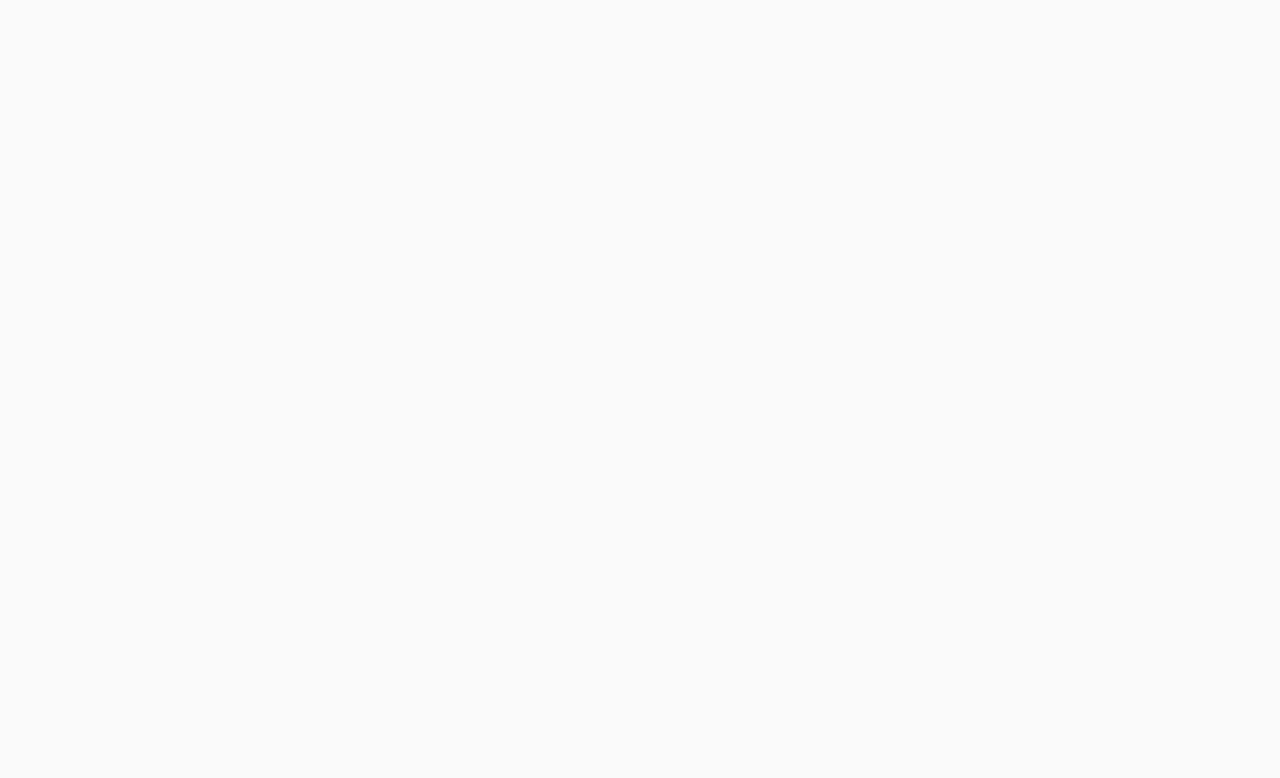
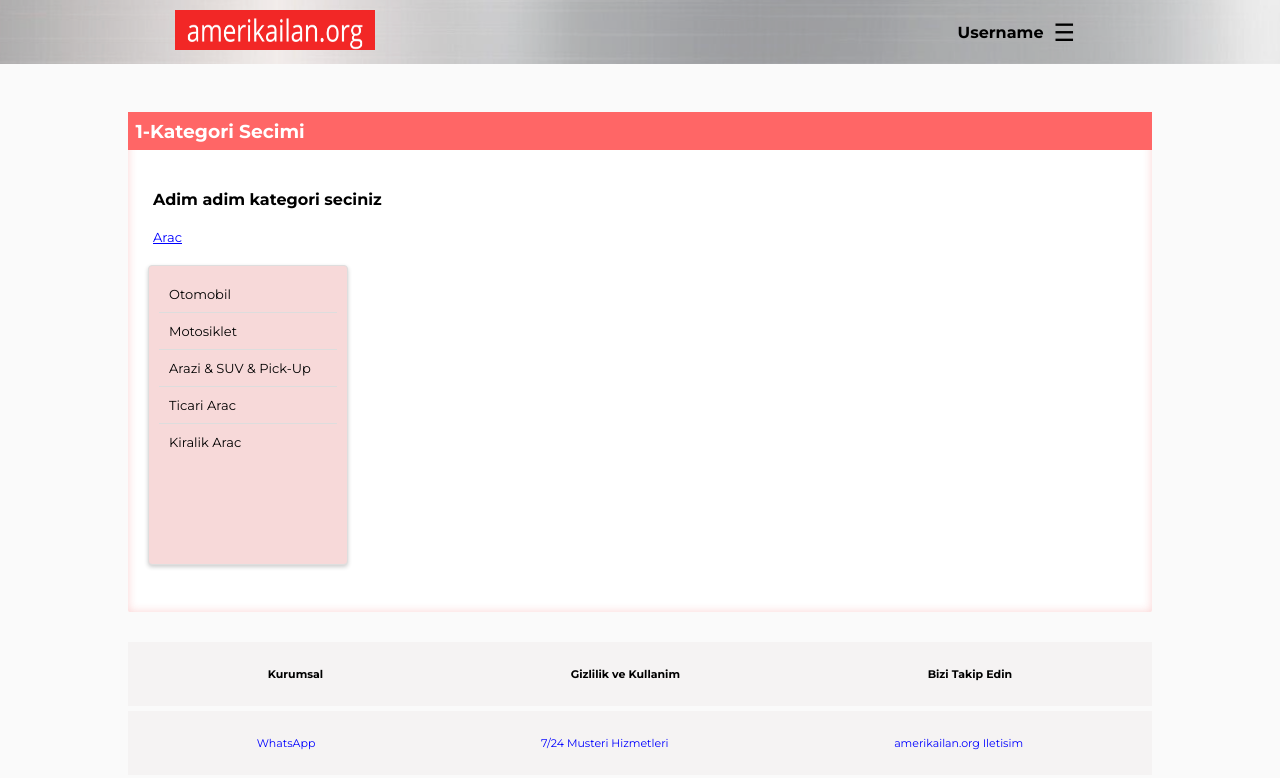
Before and after one commit to nugrezo/amerikailan.org, a React (Create React App) app: page /advertisement/vehicle in a window 1280 px wide. Before the commit this address had no page. Shown: the top 778 px of the page. Built offline with nearby package versions, Linux system fonts and the light colour scheme.

Commit message:
some npm packanages were added

```diff
--- a/package.json
+++ b/package.json
@@ -21,6 +21,7 @@
     "react-quill": "^2.0.0",
     "react-router-dom": "^6.21.1",
     "react-scripts": "5.0.1",
+    "switch": "^0.0.0",
     "web-vitals": "^2.1.4"
   },
   "scripts": {
--- a/src/App.js
+++ b/src/App.js
@@ -5,11 +5,12 @@ import Login from "./components/Login/SignIn";
 import Register from "./components/Register/Register";
 import Advertisement from "./components/Advertisement/Advertisement";
 import RealEstateMain from "./components/RealEstate/RealEstateMain";
-import RealEstateSubStepTwo from "./components/RealEstate/RealEstateSubStepTwo";
 import RealEstateSubStepThree from "./components/RealEstate/RealEstateSubStepThree";
 import RealEstateSubStepFour from "./components/RealEstate/RealEstateSubStepFour";
 import RealEstateSubStepFive from "./components/RealEstate/RealEstateSubStepFive";
 import Payment from "./components/Payment/Payment";
+import Vehicle from "./components/Vehicle/Vehicle";
+import PhoneApproval from "./components/PhoneApproval/PhoneApproval";
 
 function App() {
   return (
@@ -27,7 +28,7 @@ function App() {
           />
           <Route
             path="/advertisement/realestate_main/step_two"
-            element={<RealEstateSubStepTwo />}
+            element={<PhoneApproval />}
           />
           <Route
             path="/advertisement/realestate_main/step_three"
@@ -45,6 +46,11 @@ function App() {
             path="/advertisement/realestate_main/secure_payment"
             element={<Payment />}
           />
+          <Route path="/advertisement/vehicle" element={<Vehicle />} />
+          <Route
+            path="/advertisement/vehicle/step_two"
+            element={<PhoneApproval />}
+          />
         </Routes>
       </BrowserRouter>
     </div>
--- a/src/components/Advertisement/Advertisement.js
+++ b/src/components/Advertisement/Advertisement.js
@@ -42,7 +42,10 @@ const Advertisement = () => {
                   <h3>Emlak</h3>
                 </div>
               </a>
-              <a href="#" alt="vasita">
+              <a
+                href="http://localhost:3000/advertisement/vehicle"
+                alt="vehicle"
+              >
                 <div className="category category-select-body-vasita">
                   <i className="icon vehicle-icon">
                     <img src={vehicleicon} alt="vehicle-icon" />
--- a/src/components/RealEstate/RealEstateSubStepTwo.js
+++ b/src/components/PhoneApproval/PhoneApproval.js
@@ -1,6 +1,6 @@
 import React, { useState, useEffect } from "react";
 import { useNavigate } from "react-router-dom";
-import "./RealEstateSubStepTwo.css";
+import "./PhoneApproval.css";
 import Usermenu from "../Usermenu/Usermenu";
 import logo from "../../library/logo.png";
 import cellphoneimage from "../../library/advicons/phone.png";
@@ -9,7 +9,7 @@ import checkmark from "../../library/advicons/greencheckmark.png";
 import Footer from "../Footer/Footer";
 import CountDownTimer from "../CountDownTimer/CountDownTimer";
 
-const RealEstateSubStepTwo = () => {
+const PhoneApproval = () => {
   const [showContent, setShowContent] = useState(true);
   const [phoneNumber, setPhoneNumber] = useState("");
   const [textCode, setTextCode] = useState("");
@@ -295,4 +295,4 @@ const RealEstateSubStepTwo = () => {
   );
 };
 
-export default RealEstateSubStepTwo;
+export default PhoneApproval;
--- /dev/null
+++ b/src/components/Vehicle/Vehicle.css
@@ -0,0 +1,138 @@
+* {
+  padding: 0;
+  margin: 0;
+  box-sizing: border-box;
+  font-family: "montserrat", sans-serif;
+}
+
+body {
+  background-color: #fafafa;
+}
+
+.vehicle-stepbystep {
+  padding-top: 40px;
+  padding-left: 25px;
+}
+
+.vehicle-backtoselection {
+  display: flex;
+  padding: 20px 0 20px 10px;
+  margin-left: 15px;
+  font-size: 13px;
+}
+
+.vehicle-box {
+  display: flex;
+  flex-direction: column;
+  gap: 3rem;
+}
+
+#vehicle_category-selection {
+  background-color: #ff6666;
+  color: white;
+  padding: 7.5px;
+}
+
+.vehicle-backtoselection {
+  display: flex;
+  padding: 20px 0 20px 10px;
+  margin-left: 15px;
+  font-size: 13px;
+}
+
+.vehicle-backtoselection a {
+  margin-right: 5px;
+}
+
+.vehicle-backtoselection span {
+  margin-right: 5px;
+}
+.vehicle-backtoselection p {
+  margin-right: 5px;
+}
+
+.adv-vehicle-body {
+  display: flex;
+}
+
+.adv-vehicle-body ul {
+  list-style: none;
+  padding: 10px;
+  width: 200px;
+  height: 300px;
+  margin-left: 20px;
+  background-color: #f7d9d9;
+  border: solid 1px #dedede;
+  border-radius: 4px;
+  box-shadow: 0 2px 4px rgba(0, 0, 0, 0.2);
+  z-index: 1;
+}
+
+.adv-vehicle-body ul li {
+  color: black;
+  padding: 10px;
+  font-size: 13px;
+  cursor: pointer;
+  transition: background-color 0.2s;
+  transition: background-color 0.2s;
+  border-bottom: 1px solid #ddd;
+}
+
+.adv-vehicle-body ul li:hover {
+  background-color: #ff6666;
+  color: white;
+  font-weight: bold;
+}
+
+.adv-vehicle-body ul li:last-child {
+  border-bottom: none; /* Remove the border for the last item */
+}
+
+.vehicle-content {
+  width: 80%;
+  height: 500px;
+  margin: 0 auto;
+  background-color: #fff;
+  border-radius: 2px;
+  box-shadow: 0 0 10px rgba(236, 36, 36, 0.2) inset; /* Add an inset box shadow around the border */
+}
+
+.adv-vehicle-body .lastchild {
+  display: flex;
+  flex-direction: column;
+  align-items: center;
+  padding-top: 50px;
+  gap: 1rem;
+}
+
+.adv-vehicle-body p {
+  color: black;
+  text-align: center;
+  font-size: 13px;
+}
+
+.adv-vehicle-body button {
+  text-align: center;
+  font-size: 13px;
+  background-color: #ff6666;
+  padding: 10px;
+  border-radius: 2px;
+  border: 1px solid #cccccc;
+  cursor: pointer;
+  opacity: 1;
+  color: black;
+  box-shadow: 1px 0 2px 0 #f85959;
+  border: 2px solid #fc6262;
+}
+
+.adv-vehicle-body button:hover {
+  opacity: 0.9;
+  transition: opacity 0.3 ease;
+  color: #fff;
+  font-weight: bold;
+}
+
+.adv-vehicle-body .lastchild img {
+  height: 50px;
+  width: 50px;
+}
--- /dev/null
+++ b/src/components/Vehicle/Vehicle.js
@@ -0,0 +1,152 @@
+import React, { useState } from "react";
+import checkmark from "../../library/advicons/greencheckmark.png";
+import "./Vehicle.css";
+import Footer from "../Footer/Footer";
+import logo from "../../library/logo.png";
+import Usermenu from "../Usermenu/Usermenu";
+
+const Vehicle = () => {
+  const [openBox2, setOpenBox2] = useState(false);
+  const [openBox3, setOpenBox3] = useState(false);
+  const [openBox4, setOpenBox4] = useState(false);
+  const [selectedWordsFromBox1, setSelectedWordsFromBox1] = useState([]);
+  const [selectedWordsFromBox2, setSelectedWordsFromBox2] = useState([]);
+  const [selectedWordsFromBox3, setSelectedWordsFromBox3] = useState([]);
+  const [selectedWordsFromBox4, setSelectedWordsFromBox4] = useState([]);
+  console.log(selectedWordsFromBox4);
+  const [backToSelectionVisible, setBackToSelectionVisible] = useState(true);
+  const [advVehicleBodyVisible, setAdvVehcileBodyVisible] = useState(true);
+
+  const handleFirstBoxClick = (value) => {
+    setSelectedWordsFromBox1([value]);
+    setSelectedWordsFromBox2([""]);
+    setSelectedWordsFromBox3([""]);
+    setOpenBox2(true);
+    setOpenBox3(false);
+    setOpenBox4(false);
+  };
+
+  const handleSecondBoxClick = (value) => {
+    setSelectedWordsFromBox2([value]);
+    setSelectedWordsFromBox3([""]);
+    setOpenBox3(true);
+  };
+
+  const handleThirdBoxClick = (value) => {
+    setSelectedWordsFromBox4([value]);
+    console.log("button is clicked");
+    setOpenBox2(false);
+    setOpenBox3(false);
+    setBackToSelectionVisible(false);
+    setAdvVehcileBodyVisible(false);
+  };
+  return (
+    <div className="adv-vehicle">
+      <div>
+        <div className="vehicle-box">
+          <div className="container">
+            <nav className="navbar">
+              <div className="nav-logo">
+                <a className="navbar-brand" href="http://localhost:3000">
+                  <img src={logo} width="200px;" height="60px;" alt="logo" />
+                </a>
+              </div>
+              <div className="nav-userProfile">
+                <Usermenu />
+              </div>
+            </nav>
+          </div>
+          <div className="vehicle-content">
+            <main>
+              <div>
+                <h3 id="vehicle_category-selection">1-Kategori Secimi</h3>
+                <h4 className="vehicle-stepbystep">
+                  Adim adim kategori seciniz
+                </h4>
+                {backToSelectionVisible && (
+                  <div className="backtoselection">
+                    <a href={"http://localhost:3000/advertisement"}>Arac</a>
+                    {openBox2 && <span>&gt;</span>}
+                    {selectedWordsFromBox1.map((word, index) => (
+                      <React.Fragment key={index}>
+                        {index > 0 && <span>&gt;</span>}
+                        <p>{word}</p>
+                      </React.Fragment>
+                    ))}
+                    {openBox3 && <span>&gt;</span>}
+                    {selectedWordsFromBox2.map((word, index) => (
+                      <React.Fragment key={index}>
+                        {index > 0 && <span>&gt;</span>}
+                        <p>{word}</p>
+                      </React.Fragment>
+                    ))}
+                    {openBox4 && <span>&gt;</span>}
+                    {selectedWordsFromBox3.map((word, index) => (
+                      <React.Fragment key={index}>
+                        {index > 0 && <span>&gt;</span>}
+                        <p>{word}</p>
+                      </React.Fragment>
+                    ))}
+                  </div>
+                )}
+                {advVehicleBodyVisible && (
+                  <div className="adv-vehicle-body">
+                    <ul>
+                      <li onClick={() => handleFirstBoxClick("Otomobil")}>
+                        Otomobil
+                      </li>
+                      <li onClick={() => handleFirstBoxClick("Motosiklet")}>
+                        Motosiklet
+                      </li>
+                      <li
+                        onClick={() => handleFirstBoxClick("Arazi&SUV&Pick-Up")}
+                      >
+                        Arazi & SUV & Pick-Up
+                      </li>
+                      <li onClick={() => handleFirstBoxClick("Ticari Arac")}>
+                        Ticari Arac
+                      </li>
+                      <li onClick={() => handleFirstBoxClick("Kiralik Arac")}>
+                        Kiralik Arac
+                      </li>
+                    </ul>
+                    {openBox2 && (
+                      <ul>
+                        <li onClick={() => handleSecondBoxClick("Satilik")}>
+                          Satilik
+                        </li>
+                        <li onClick={() => handleSecondBoxClick("Kiralik")}>
+                          Kiralik
+                        </li>
+                      </ul>
+                    )}
+                    {openBox3 && (
+                      <ul className="lastchild">
+                        <img src={checkmark} alt="checkmark" />
+                        <p>Kategori secimi tamamlanmistir</p>
+                        <a
+                          href="http://localhost:3000/advertisement/vehicle/step_two"
+                          alt="realestate_steptwo"
+                        >
+                          {" "}
+                          <button
+                            onClick={() => handleThirdBoxClick("Devam edin")}
+                          >
+                            Devam ediniz
+                          </button>
+                        </a>
+                      </ul>
+                    )}
+                  </div>
+                )}
+              </div>
+            </main>
+          </div>
+        </div>
+      </div>
+      <Footer />
+    </div>
+  );
+};
+
+export default Vehicle;
```
Also changed, not shown: src/components/PhoneApproval/PhoneApproval.css (renamed from src/components/RealEstate/RealEstateSubStepTwo.css), 2 other files (tests, documents, lock files or other folders).
